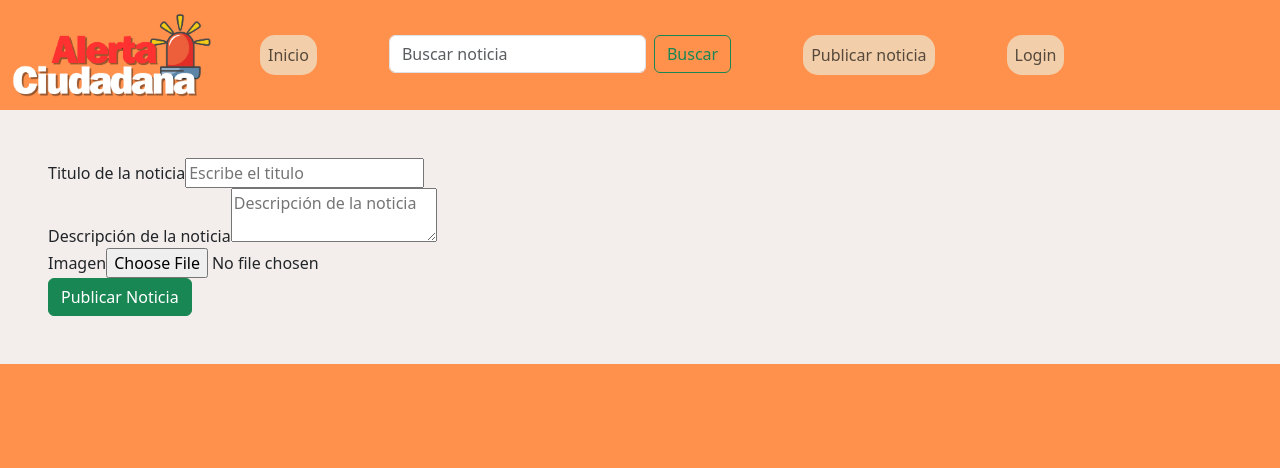
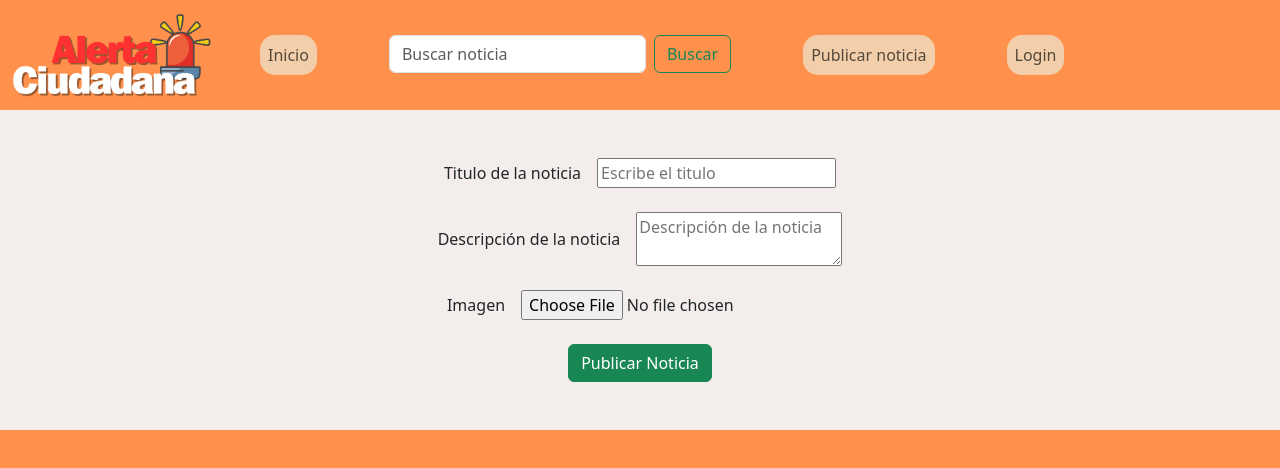
Before and after one commit to CristhianDevCod/alertaCiudadana, an Angular app: page /publicar in a window 1280 px wide. Shown: the top 468 px of the page. Built offline with nearby package versions, Linux system fonts and the light colour scheme.

Commit message:
alineado de los campos del formulario

```diff
--- /dev/null
+++ b/src/app/layout/publicacion/publicacion.component.css
@@ -0,0 +1,9 @@
+.campo label {
+    margin-right: 1rem;
+}
+
+.campo {
+    display: flex;
+    align-items: center;
+    justify-content: center;
+}
--- a/src/app/layout/publicacion/publicacion.component.html
+++ b/src/app/layout/publicacion/publicacion.component.html
@@ -1,5 +1,5 @@
 <div>
-    <form class="d-flex flex-column justify-content-center">
+    <form class="d-flex flex-column justify-content-center text-center gap-4">
         <div class="campo">
             <label for="titulo">Titulo de la noticia</label>
             <input type="text" name="titulo" placeholder="Escribe el titulo">
--- a/src/app/layout/publicacion/publicacion.component.ts
+++ b/src/app/layout/publicacion/publicacion.component.ts
@@ -1,10 +1,12 @@
 import { Component } from '@angular/core';
+import { ReactiveFormsModule } from '@angular/forms';
 
 @Component({
   selector: 'app-publicacion',
   standalone: true,
   imports: [],
-  templateUrl: './publicacion.component.html'
+  templateUrl: './publicacion.component.html',
+  styleUrl: './publicacion.component.css'
 })
 export class PublicacionComponent {
 
```
